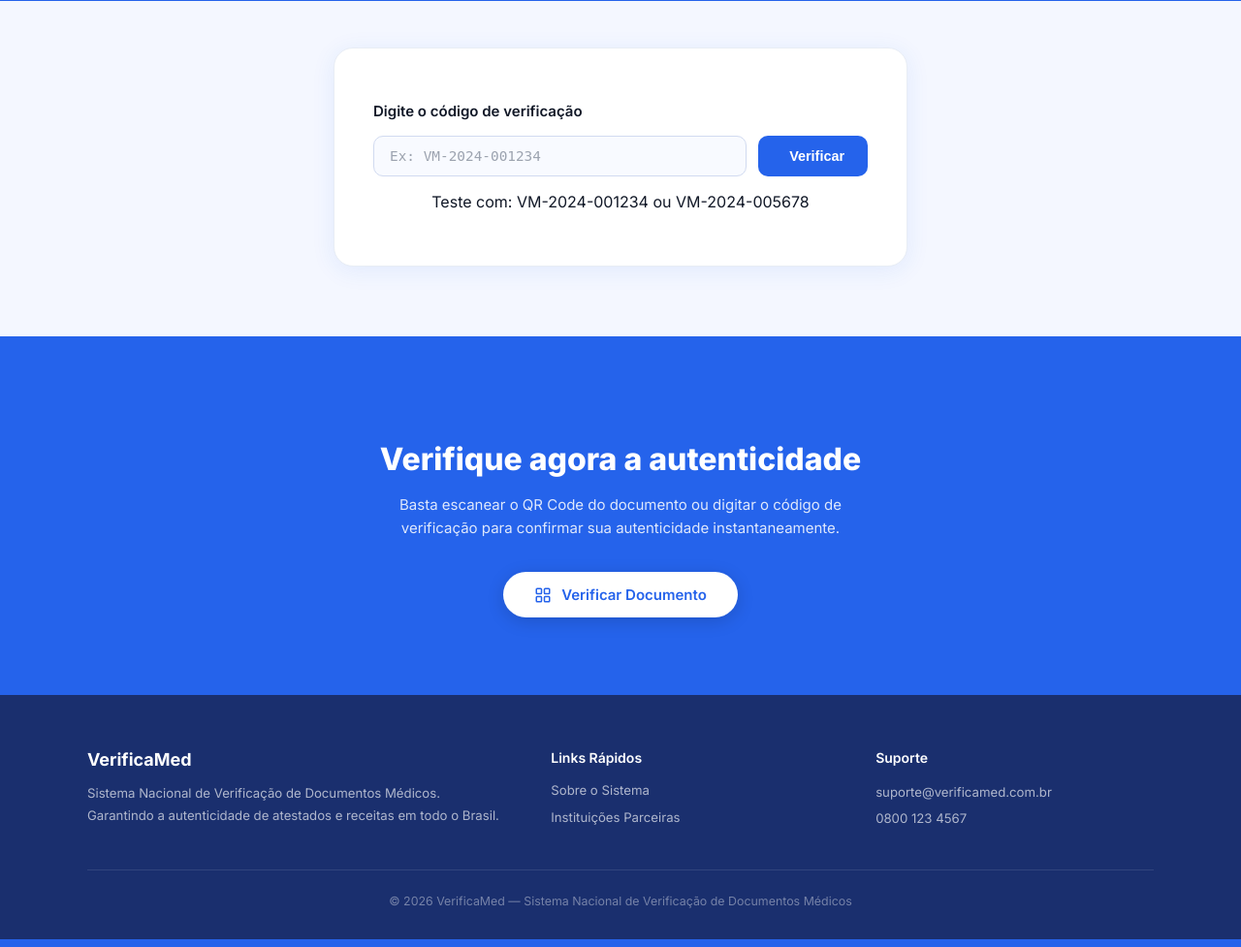
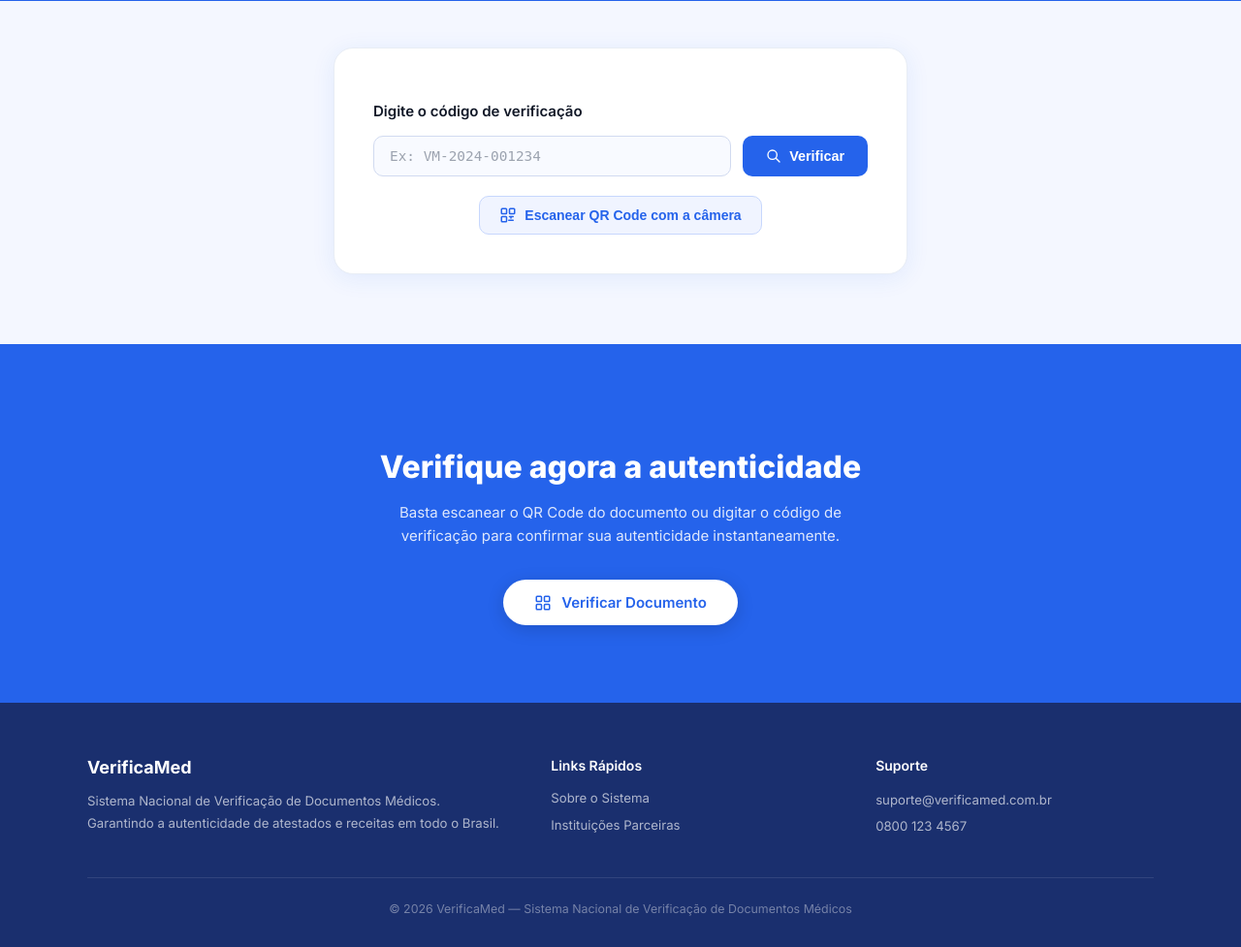
Before and after one commit to DexsDevelopers/atestado-med, a PHP site: page /verificar.php in a window 1280 px wide. Shown: the part 365-1342 px from the top of the page at 97% size. Run offline with PHP 8.4, Linux system fonts and the light colour scheme; some libraries are stand-ins or nearby versions.

Commit message:
verificar.php: scanner QR Code com camera (html5-qrcode)

```diff
--- a/verificar.php
+++ b/verificar.php
@@ -44,10 +44,11 @@ if ($_SERVER['REQUEST_METHOD'] === 'POST') {
 
   <div class="verify-card" style="margin-bottom:1.5rem;">
     <p style="font-size:.9375rem;font-weight:600;color:#111827;margin-bottom:1rem;">Digite o código de verificação</p>
-    <form method="POST" action="verificar.php" style="display:flex;gap:.75rem;flex-wrap:wrap;">
+    <form method="POST" action="verificar.php" id="verify-form" style="display:flex;gap:.75rem;flex-wrap:wrap;">
       <input
         type="text"
         name="codigo"
+        id="codigo-input"
         value="<?= htmlspecialchars($codigo) ?>"
         placeholder="Ex: VM-2024-001234"
         class="input-field"
@@ -55,16 +56,40 @@ if ($_SERVER['REQUEST_METHOD'] === 'POST') {
         required
       />
       <button type="submit" style="display:inline-flex;align-items:center;gap:.5rem;background:#2563eb;color:#fff;font-weight:600;padding:.75rem 1.5rem;border-radius:.625rem;border:none;cursor:pointer;font-size:.9rem;transition:background .15s;white-space:nowrap;" onmouseover="this.style.background='#1d4ed8'" onmouseout="this.style.background='#2563eb'">
-        <svg class="w-4 h-4" fill="none" viewBox="0 0 24 24" stroke="currentColor" stroke-width="2">
-          <path stroke-linecap="round" stroke-linejoin="round" d="M21 21l-6-6m2-5a7 7 0 11-14 0 7 7 0 0114 0z"/>
-        </svg>
+        <svg fill="none" width="16" height="16" viewBox="0 0 24 24" stroke="currentColor" stroke-width="2"><path stroke-linecap="round" stroke-linejoin="round" d="M21 21l-6-6m2-5a7 7 0 11-14 0 7 7 0 0114 0z"/></svg>
         Verificar
       </button>
     </form>
-    <p class="text-xs text-gray-400 mt-3 text-center">
-      Teste com: <span class="font-mono font-semibold text-gray-600">VM-2024-001234</span>
-      ou <span class="font-mono font-semibold text-gray-600">VM-2024-005678</span>
-    </p>
+
+    <!-- QR SCANNER BUTTON -->
+    <div style="text-align:center;margin-top:1.25rem;">
+      <button type="button" id="btn-scan" onclick="toggleScanner()"
+        style="display:inline-flex;align-items:center;gap:.5rem;background:#f0f4ff;color:#2563eb;font-weight:600;font-size:.875rem;padding:.625rem 1.25rem;border-radius:.625rem;border:1.5px solid #c7d7fd;cursor:pointer;transition:background .15s;"
+        onmouseover="this.style.background='#dce8ff'" onmouseout="this.style.background='#f0f4ff'">
+        <svg width="18" height="18" fill="none" viewBox="0 0 24 24" stroke="currentColor" stroke-width="2">
+          <rect x="3" y="3" width="7" height="7" rx="1"/><rect x="14" y="3" width="7" height="7" rx="1"/>
+          <rect x="3" y="14" width="7" height="7" rx="1"/>
+          <path stroke-linecap="round" stroke-linejoin="round" d="M14 14h2m0 0h3m-3 0v2m0 3h3m-6 0h3"/>
+        </svg>
+        Escanear QR Code com a câmera
+      </button>
+    </div>
+
+    <!-- QR SCANNER CONTAINER -->
+    <div id="qr-container" style="display:none;margin-top:1rem;">
+      <div style="position:relative;background:#000;border-radius:.75rem;overflow:hidden;max-width:360px;margin:0 auto;">
+        <div id="qr-reader" style="width:100%;"></div>
+      </div>
+      <div style="text-align:center;margin-top:.75rem;">
+        <button type="button" onclick="stopScanner()"
+          style="display:inline-flex;align-items:center;gap:.4rem;background:#fee2e2;color:#dc2626;font-weight:600;font-size:.8125rem;padding:.5rem 1rem;border-radius:.5rem;border:none;cursor:pointer;">
+          <svg width="14" height="14" fill="none" viewBox="0 0 24 24" stroke="currentColor" stroke-width="2"><path stroke-linecap="round" stroke-linejoin="round" d="M6 18L18 6M6 6l12 12"/></svg>
+          Fechar câmera
+        </button>
+      </div>
+      <p style="text-align:center;font-size:.75rem;color:#9ca3af;margin-top:.5rem;">Aponte a câmera para o QR Code do documento</p>
+    </div>
+
   </div>
 
   <?php if ($searched && $resultado): ?>
@@ -158,4 +183,51 @@ if ($_SERVER['REQUEST_METHOD'] === 'POST') {
   </a>
 </section>
 
+<!-- html5-qrcode library -->
+<script src="https://unpkg.com/html5-qrcode@2.3.8/html5-qrcode.min.js"></script>
+<script>
+var html5QrCode = null;
+var scannerActive = false;
+
+function toggleScanner() {
+  var container = document.getElementById('qr-container');
+  if (!scannerActive) {
+    container.style.display = 'block';
+    document.getElementById('btn-scan').innerHTML = '<svg width="16" height="16" fill="none" viewBox="0 0 24 24" stroke="currentColor" stroke-width="2"><path stroke-linecap="round" stroke-linejoin="round" d="M5 15l7-7 7 7"/></svg> Fechar scanner';
+    startScanner();
+  } else {
+    stopScanner();
+  }
+}
+
+function startScanner() {
+  html5QrCode = new Html5Qrcode('qr-reader');
+  html5QrCode.start(
+    { facingMode: 'environment' },
+    { fps: 10, qrbox: { width: 240, height: 240 } },
+    function(decodedText) {
+      document.getElementById('codigo-input').value = decodedText.trim();
+      stopScanner();
+      setTimeout(function() { document.getElementById('verify-form').submit(); }, 300);
+    },
+    function(err) { /* scan errors ignorados */ }
+  ).then(function() {
+    scannerActive = true;
+  }).catch(function(err) {
+    alert('Não foi possível acessar a câmera. Verifique as permissões do navegador.');
+    document.getElementById('qr-container').style.display = 'none';
+  });
+}
+
+function stopScanner() {
+  if (html5QrCode && scannerActive) {
+    html5QrCode.stop().then(function() {
+      html5QrCode.clear();
+      scannerActive = false;
+      document.getElementById('qr-container').style.display = 'none';
+      document.getElementById('btn-scan').innerHTML = '<svg width="18" height="18" fill="none" viewBox="0 0 24 24" stroke="currentColor" stroke-width="2"><rect x="3" y="3" width="7" height="7" rx="1"/><rect x="14" y="3" width="7" height="7" rx="1"/><rect x="3" y="14" width="7" height="7" rx="1"/><path stroke-linecap="round" stroke-linejoin="round" d="M14 14h2m0 0h3m-3 0v2m0 3h3m-6 0h3"/></svg> Escanear QR Code com a câmera';
+    }).catch(function() { scannerActive = false; });
+  }
+}
+</script>
 <?php include 'includes/footer.php'; ?>
```
